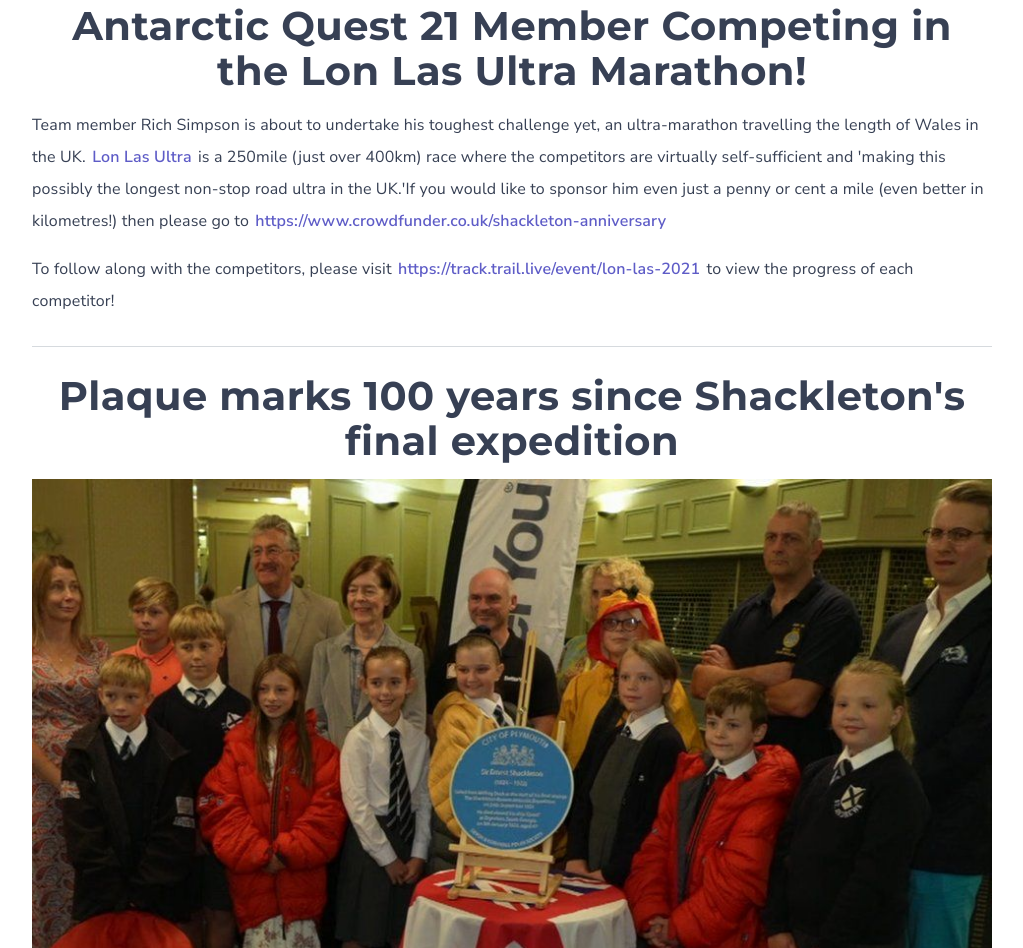
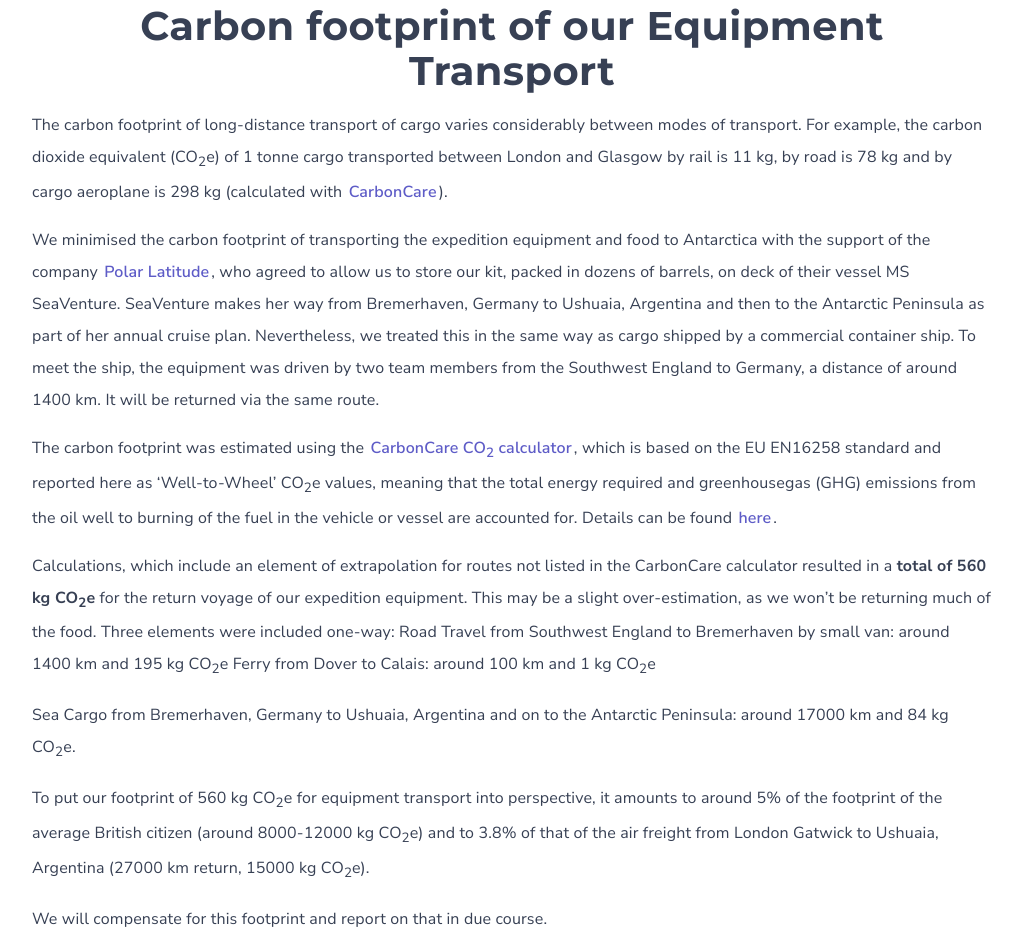
Before and after one commit to Bramwell-Simpson/AntarcticQuest21, a plain HTML site: page blog.html in a window 1280 px wide. Shown: the part 1047-1995 px from the top of the page, without its empty margins (128-1151 px from the left). Drawn offline with Linux system fonts and the light colour scheme.

Commit message:
Add blog post

```diff
--- a/blog.html
+++ b/blog.html
@@ -91,6 +91,37 @@
                 The crowdfunder site is now live!  - <a href="https://www.crowdfunder.co.uk/shackleton-anniversary-expedition-2021" target="_blank">https://www.crowdfunder.co.uk/shackleton-anniversary-expedition-2021</a>
             </p>
 
+            <div class="divider"></div>
+
+            <h1 class="black title u-text-center">Carbon footprint of our Equipment Transport</h1>
+            <p>
+                The carbon footprint of long-distance transport of cargo varies considerably between modes of transport. For example, the carbon dioxide equivalent (CO<sub>2</sub>e) of 1 tonne cargo transported between London and Glasgow by rail is 11 kg, by road is 78 kg and by cargo aeroplane is 298 kg (calculated with <a href="https://www.carboncare.org/en/co2-emissions-calculator.html" target="_blank">CarbonCare</a>).
+            </p>
+            <p>
+                We minimised the carbon footprint of transporting the expedition equipment and food to Antarctica with the support of the company <a href="https://polar-latitudes.com/" target="_blank">Polar Latitude</a>, who agreed to allow us to store our kit, packed in dozens of barrels, on deck of their vessel MS SeaVenture. SeaVenture makes her way from Bremerhaven, Germany to Ushuaia, Argentina and then to the Antarctic Peninsula as part of her annual cruise plan. Nevertheless, we treated this in the same way as cargo shipped by a commercial container ship. To meet the ship, the equipment was driven by two team members from the Southwest England to Germany, a distance of around 1400 km. It will be returned via the same route.
+            </p>
+            <p>
+                The carbon footprint was estimated using the <a href="https://www.carboncare.org/en/co2-emissions-calculator.html" target="_blank">CarbonCare CO<sub>2</sub> calculator</a>, which is based on the EU EN16258 standard and reported here as ‘Well-to-Wheel’ CO<sub>2</sub>e values, meaning that the total energy required and greenhousegas (GHG) emissions from the oil well to burning of the fuel in the vehicle or vessel are accounted for. Details can be found <a href="https://www.carboncare.org/en/co2-emissions-calculator/co2-calculator-methodology.html" target="_blank">here</a>.
+            </p>
+            <p>
+                Calculations, which include an element of extrapolation for routes not listed in the CarbonCare calculator resulted in a <strong>total of 560 kg CO<sub>2</sub>e</strong> for the return voyage of our expedition equipment. This may be a slight over-estimation, as we won’t be returning much of the food. Three elements were included one-way:
+                Road Travel from Southwest England to Bremerhaven by small van: around 1400 km and 195 kg CO<sub>2</sub>e Ferry from Dover to Calais: around 100 km and 1 kg CO<sub>2</sub>e
+            </p>
+            <p>
+                Sea Cargo from Bremerhaven, Germany to Ushuaia, Argentina and on to the Antarctic Peninsula: around 17000 km and 84 kg CO<sub>2</sub>e.
+            </p>
+            <p>
+                To put our footprint of 560 kg CO<sub>2</sub>e for equipment transport into perspective, it amounts to around 5% of the footprint of the average British citizen (around 8000-12000 kg CO<sub>2</sub>e) and to 3.8% of that of the air freight from London Gatwick to Ushuaia, Argentina (27000 km return, 15000 kg CO<sub>2</sub>e).
+            </p>
+            <p>
+                We will compensate for this footprint and report on that in due course.
+            </p>
+            <p>
+                <img src="images/flash-dantz-lAELCxtP-l8-unsplash.jpg" alt="Solar Panels">
+            </p>
+            <p>
+                By Charly Braungardt @ <a href="https://challenginghabitat.com/" target="_blank">Challenging Habitat</a>.
+            </p>
             <div class="divider"></div>
 
             <h1 class="black title u-text-center">Antarctic Quest 21 Member Competing in the Lon Las Ultra Marathon!</h1>
```
Also changed, not shown: images/flash-dantz-lAELCxtP-l8-unsplash.jpg (added).
